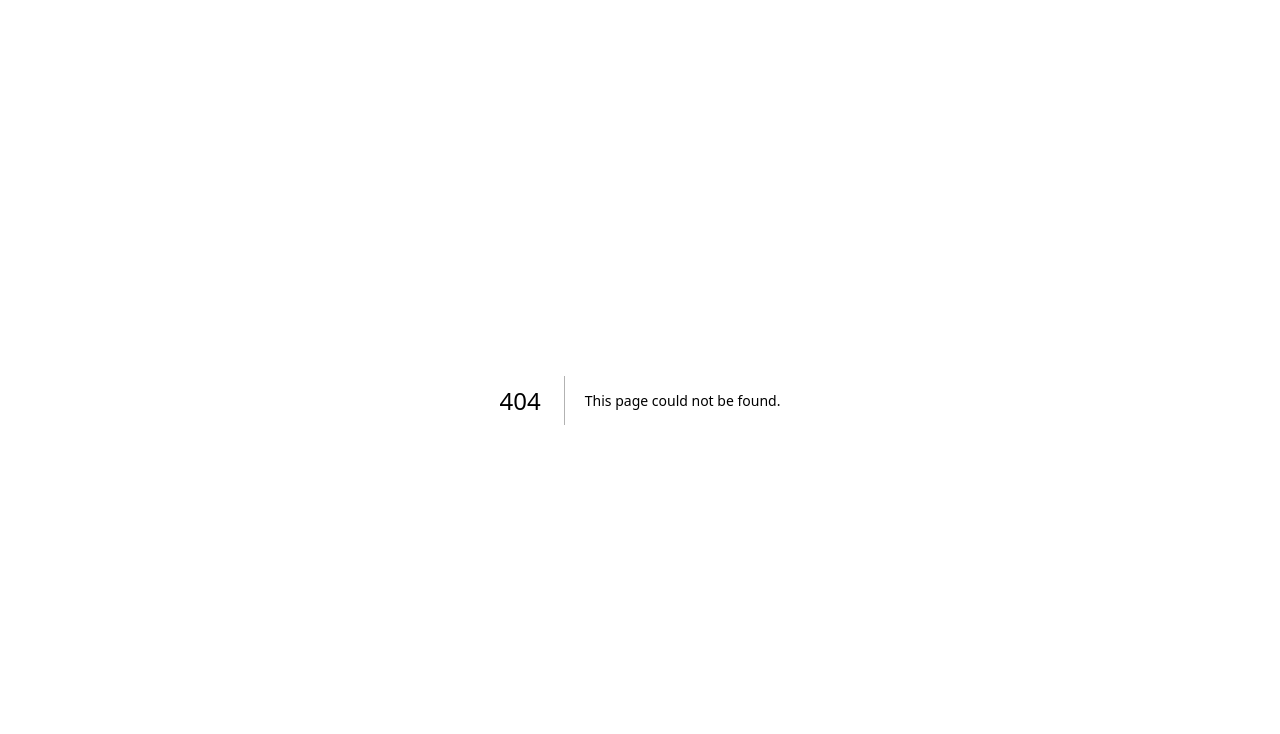
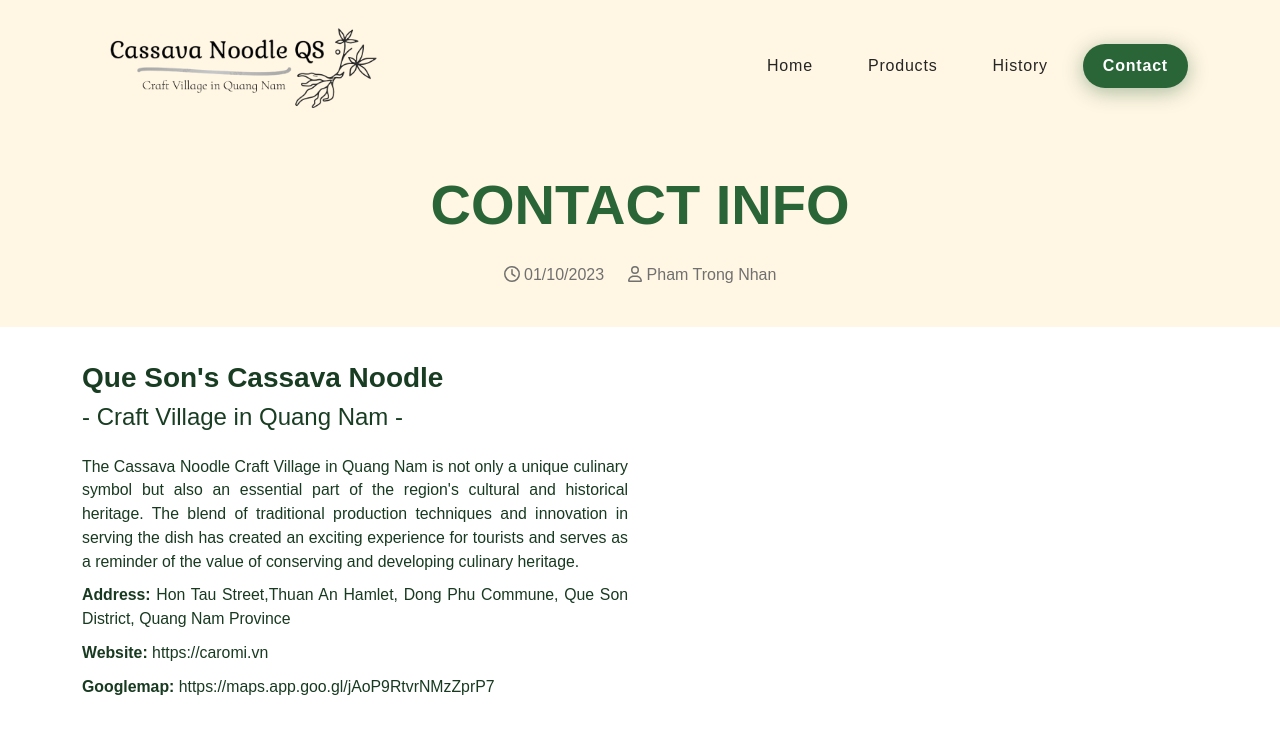
Before and after one commit to nhatpham-pln17/phosancraft, a Next.js app: page /contact in a window 1280 px wide. Before the commit this address had no page. Shown: the top 734 px of the page. Built offline with nearby package versions, Linux system fonts and the light colour scheme.

Commit message:
create Contact

```diff
--- a/src/components/headerLayout.tsx
+++ b/src/components/headerLayout.tsx
@@ -67,7 +67,7 @@ export const HeaderLayout = ({
           <div className={cx('navbarLink', {
             '-active': activeButton == 'contact'
           })}>
-            <Link href="/">Contact</Link>
+            <Link href="/contact">Contact</Link>
           </div>
         </div>
       </div>
--- a/src/components/productCard.tsx
+++ b/src/components/productCard.tsx
@@ -17,19 +17,19 @@ const ProductCardStyled = styled.div`
   }
   .productName{
     color: #122B18;
-    font-size: 1.5rem;
+    font-size: 1.2rem;
     font-weight: 600;
     margin-top: 16px;
     margin-bottom: 4px;
   }
   .productWeight{
     color: #183A20;
-    font-size: 1.25rem;
+    font-size: 1.125rem;
     font-weight: 300;
   }
   .productPrice{
     color: #183A20;
-    font-size: 1.25rem;
+    font-size: 1.125rem;
     font-weight: 300;
   }
   &:hover{
--- /dev/null
+++ b/src/pages/contact/index.tsx
@@ -0,0 +1,102 @@
+import styled from "@emotion/styled";
+import { MasterLayout } from "@/components/masterLayout";
+import { FontAwesomeIcon } from '@fortawesome/react-fontawesome'
+import { faClock, faUser } from "@fortawesome/free-regular-svg-icons";
+import Button from "@/components/button";
+
+const ContactPageStyled = styled.div`
+  padding: 0 0 40px;
+  .header{
+    background-color: #FFF6E3;
+    padding: 40px 0;
+    text-align: center;
+    h1{
+      color: #2A6538;
+      font-size: 3.5rem;
+      font-weight: 700;
+      margin-bottom: 24px;
+    }
+    .updateInfo{
+      display: flex;
+      justify-content: center;
+      color: #707070;
+    }
+  }
+  .content{
+    color: #183A20;
+    padding: 30px 0;
+    text-align: justify;
+    .companyInfo{
+      div{
+        margin-bottom: 10px;
+        font-size: 0.99rem;
+      }
+      .name{
+        font-size: 1.75rem;
+        font-weight: 600;
+        margin-bottom: 0px;
+        color: #193D22;
+      }
+      .name2{
+        font-size: 1.5rem;
+        font-weight: 400;
+        margin-bottom: 20px;
+        color: #193D22;
+      }
+    }
+    .contactForm{
+      background-color: #FFF6E3;
+      border: 1px solid #cecece;
+      border-radius: 20px;
+      padding: 40px 60px;
+      text-align: center;
+      &_title{
+        font-size: 1.25rem;
+        font-weight: 700;
+        margin-bottom: 20px;
+      }
+      input, textarea{
+        width: 100%;
+        margin-bottom: 16px;
+        border: 1px solid #C8C8C8;
+        border-radius: 4px;
+        padding: 8px 16px;
+      }
+    }
+  }
+`;
+
+const ContactPage = ()=>{
+  return(
+    <MasterLayout activeButton="contact">
+      <ContactPageStyled>
+        <div className="header">
+          <div className="container">
+            <h1>CONTACT INFO</h1>
+            <div className="updateInfo">
+              <div className="me-4"><FontAwesomeIcon icon={faClock}/> 01/10/2023</div>
+              <div><FontAwesomeIcon icon={faUser}/> Pham Trong Nhan</div>
+            </div>
+          </div>
+        </div>
+        <div className="content">
+          <div className="container">
+            <div className="row">
+              <div className="col-6">
+                <div className="companyInfo">
+                  <div className="name">{"Que Son's Cassava Noodle"}</div>
+                  <div className="name2"> - Craft Village in Quang Nam - </div>
+                  <div>{"The Cassava Noodle Craft Village in Quang Nam is not only a unique culinary symbol but also an essential part of the region's cultural and historical heritage. The blend of traditional production techniques and innovation in serving the dish has created an exciting experience for tourists and serves as a reminder of the value of conserving and developing culinary heritage."}</div>
+                  <div><b>Address: </b> Hon Tau Street,Thuan An Hamlet, Dong Phu Commune, Que Son District, Quang Nam Province</div>
+                  <div><b>Website: </b> https://caromi.vn</div>
+                  <div><b>Googlemap: </b> https://maps.app.goo.gl/jAoP9RtvrNMzZprP7</div>
+                </div>
+              </div>
+            </div>
+          </div>
+        </div>
+      </ContactPageStyled>
+    </MasterLayout>
+  )
+}
+export default ContactPage;
--- a/src/pages/index.tsx
+++ b/src/pages/index.tsx
@@ -236,7 +236,7 @@ const Home: NextPage = () => {
               <div className='col-3'>
                 <ProductCard
                 img = "/Images/product/phosannguyenchat-400-35.png"
-                name = "Phở sắn"
+                name = "Original Cassava Noodles"
                 price = "35.000 đ"
                 weight="400gr"
                 itemurl="https://caromi.vn/product/pho-san-nguyen-chat-tui-400-g/"
```
Also changed, not shown: src/pages/products/index.tsx (+13 -13 lines).
